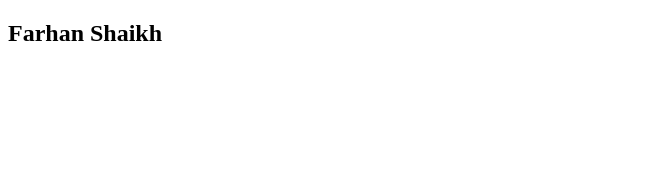
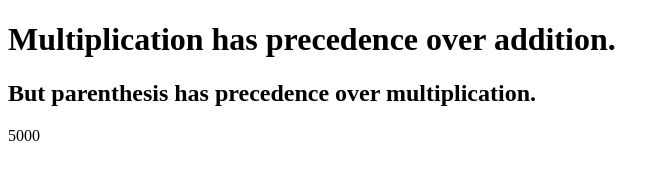
Before and after one commit to farhanshaikh0009/shaikh, a plain HTML site: page JS let .html in a window 1280 px wide. Shown: the whole page, without its empty margins (0-670 px from the left). Drawn offline with Linux system fonts and the light colour scheme.

Commit message:
add a new prectice and now we start assignment topics

```diff
--- a/JS let .html
+++ b/JS let .html
@@ -157,8 +157,52 @@
     </script> -->
 
     <!-- JAVASCRIPT ARITHMETIC -->
-    <h2>Farhan Shaikh</h2>
+
+
+    <!-- <h1>The ++ operator</h1>
     <p id="demo"></p>
+    <script>
+        let x = 4 ;
+        x++ ;
+        let z = x ;
+        document.getElementById("demo").innerHTML = z ;
+    </script> -->
+
+<!-- <h1>The -- operator</h1>
+<p id="demo"></p>
+<script>
+    let x = 4 ;
+    x-- ;
+    let z = x ;
+    document.getElementById("demo").innerHTML = z ;
+</script> -->
+
+<!-- <h2>The ** Operator</h2>
+<p id="demo"></p>
+<script>
+    let x = 5 ;
+    document.getElementById("demo").innerHTML = x ** 2 ;
+</script> -->
+
+<!-- <h1>Math.pow ()</h1>
+<p id="demo"></p>
+<script>
+    let x = 6 ;
+    document.getElementById("demo").innerHTML = Math.pow(x,3);
+</script> -->
+
+<!-- <h1>Multiplication has precedence over addition.</h1>
+<p id="demo"></p>
+<script>
+    document.getElementById("demo").innerHTML = 100 * 20 + 30 ;
+</script> -->
+
+<h1>Multiplication has precedence over addition.</h1>
+<h2>But parenthesis has precedence over multiplication.</h2>
+<p id="demo"></p>
+<script>
+    document.getElementById("demo").innerHTML = 100 * (20 + 30) ;
+</script>
 
 
 
```
